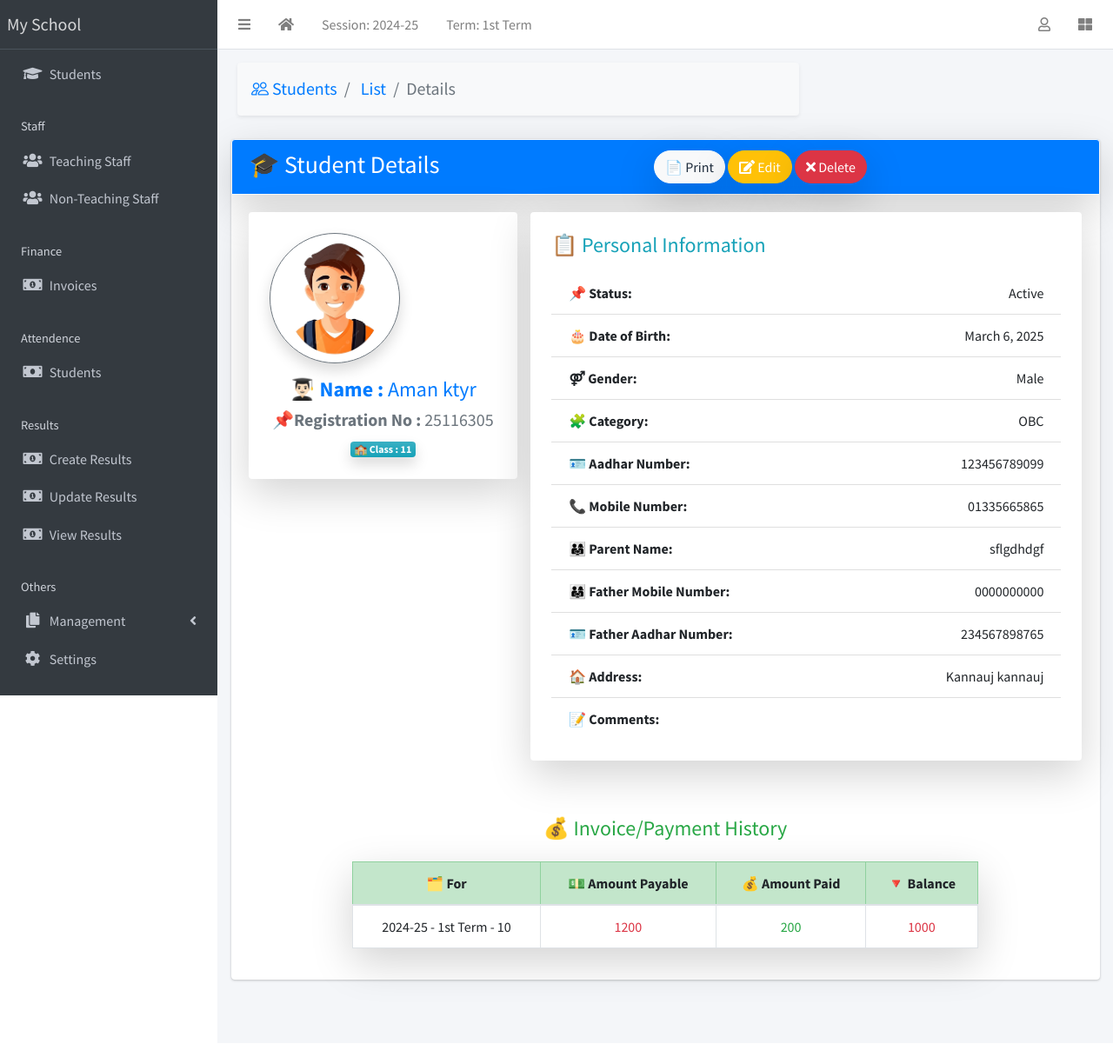
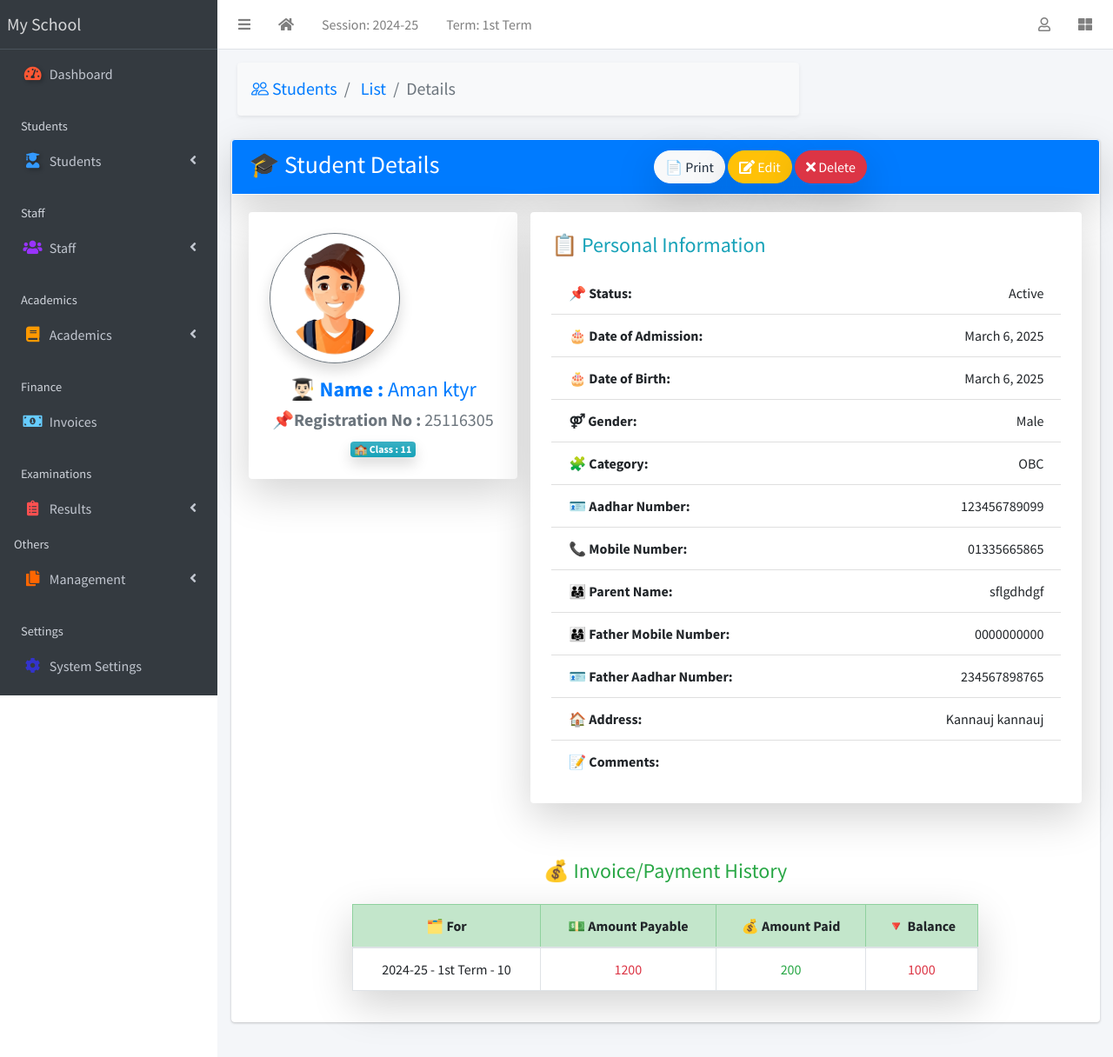
Before and after one commit to AmanKtyr/Django-School-Management-System, a Django app: page /student/1/ in a window 1280 px wide. Shown: the top 1216 px of the page at 87% size. Before the commit the page ends 1146 px from the top, so only its background shows below. Run offline with Django 3.2, Linux system fonts and the light colour scheme; a user stored in the database is signed in; data comes from the database, SQL or seed files in the repository; both versions use the stored data as it was after the commit; some libraries are stand-ins or nearby versions.

Commit message:
sidebar update

```diff
--- a/SMS/apps/students/templates/students/student_detail.html
+++ b/SMS/apps/students/templates/students/student_detail.html
@@ -61,6 +61,7 @@
       <h4 class="mb-3 text-info">📋 Personal Information</h4>
       <ul class="list-group list-group-flush">
         <li class="list-group-item d-flex justify-content-between"><strong>📌 Status:</strong> {{ object.get_current_status_display }}</li>
+        <li class="list-group-item d-flex justify-content-between"><strong>🎂 Date of Admission:</strong> {{ object.date_of_admission}}</li>
         <li class="list-group-item d-flex justify-content-between"><strong>🎂 Date of Birth:</strong> {{ object.date_of_birth }}</li>
         <li class="list-group-item d-flex justify-content-between"><strong>⚤ Gender:</strong> {{ object.get_gender_display }}</li>
         <li class="list-group-item d-flex justify-content-between"><strong>🧩 Category:</strong> {{ object.category}}</li>
--- a/SMS/static/dist/css/style.css
+++ b/SMS/static/dist/css/style.css
@@ -26,3 +26,10 @@
 .list-group-item {
     border-left: 5px solid #28a745;
 }
+
+
+
+.icon-color
+{
+  color: #007bff;
+}
--- a/SMS/templates/base.html
+++ b/SMS/templates/base.html
@@ -66,7 +66,7 @@
               <i class="fas fa-user mr-2"></i> Profile
             </a>
             <div class="dropdown-divider"></div>
-            <a href="{% url 'logout' %}" class="dropdown-item">
+            <a href="{% url 'login' %}" class="dropdown-item">
               <i class="fas fa-sign-out"></i> Sign out
             </a>
           </div>
@@ -84,88 +84,119 @@
       <!-- Brand Logo -->
       <a href="{% url 'home' %}" class="brand-link">{{ school_name | default:"MySchool" }}</a>
 
-      <!-- Sidebar -->
+{% comment %} sidebar start {% endcomment %}
+
 <div class="sidebar">
+  <nav class="mt-2">
+      <ul class="nav nav-pills nav-sidebar flex-column" data-widget="treeview" role="menu" data-accordion="false">
+          <li class="nav-item">
+              <a href="{% url 'home' %}" class="nav-link">
+                  <i class="nav-icon fas fa-tachometer-alt" style="color: #ff5733; text-shadow: 2px 2px 5px rgba(0, 0, 0, 0.3);"></i>
+                  <p>Dashboard</p>
+              </a>
+          </li>
 
-        <!-- Sidebar Menu -->
-        <nav class="mt-2">
-          <ul class="nav nav-pills nav-sidebar flex-column"
-            data-widget="treeview" role="menu" data-accordion="false">
+          <li class="nav-header">Students</li>
+          <li class="nav-item has-treeview">
+              <a href="#" class="nav-link">
+                  <i class="nav-icon fas fa-user-graduate" style="color: #3399ff; text-shadow: 2px 2px 5px rgba(0, 0, 0, 0.3);"></i>
+                  <p>Students<i class="fas fa-angle-left right"></i></p>
+              </a>
+              <ul class="nav nav-treeview">
                   <li class="nav-item">
                       <a href="{% url 'student-list' %}" class="nav-link">
-                <i class="nav-icon fas fa-graduation-cap"></i>
-                <p>
-                  Students
-                </p>
+                          <i class="fas fa-list nav-icon" style="color: #33cc33;"></i>
+                          <p>Student List</p>
                       </a>
                   </li>
+                  <li class="nav-item">
+                      <a href="{% url 'student-create' %}" class="nav-link">
+                          <i class="fas fa-user-plus nav-icon" style="color: #ffcc00;"></i>
+                          <p>Admissions</p>
+                      </a>
+                  </li>
+              </ul>
+          </li>
+
           <li class="nav-header">Staff</li>
+          <li class="nav-item has-treeview">
+              <a href="#" class="nav-link">
+                  <i class="nav-icon fas fa-users" style="color: #9933ff;"></i>
+                  <p>Staff<i class="fas fa-angle-left right"></i></p>
+              </a>
+              <ul class="nav nav-treeview">
                   <li class="nav-item">
                       <a href="{% url 'staff-list' %}" class="nav-link">
-                <i class="nav-icon fas fa-users"></i>
-                <p>
-                  Teaching  Staff
-                </p>
+                          <i class="fas fa-chalkboard-teacher nav-icon" style="color: #ff6666;"></i>
+                          <p>Teaching Staff</p>
                       </a>
                   </li>
                   <li class="nav-item">
                       <a href="{% url 'non-teaching-staffs-list' %}" class="nav-link">
-                <i class="nav-icon fas fa-users"></i>
-                <p>
-                  Non-Teaching  Staff
-                </p>
+                          <i class="fas fa-user-tie nav-icon" style="color: #009999;"></i>
+                          <p>Non-Teaching Staff</p>
                       </a>
+                  </li>
+              </ul>
+          </li>
+
+          <li class="nav-header">Academics</li>
+          <li class="nav-item has-treeview">
+              <a href="#" class="nav-link">
+                  <i class="nav-icon fas fa-book" style="color: #ff9900;"></i>
+                  <p>Academics<i class="fas fa-angle-left right"></i></p>
+              </a>
+              <ul class="nav nav-treeview">
+                  <li class="nav-item">
+                      <a href="{% url 'subjects' %}" class="nav-link">
+                          <i class="fas fa-book-open nav-icon" style="color: #339966;"></i>
+                          <p>Subjects</p>
+                      </a>
+                  </li>
+                  <li class="nav-item">
+                      <a href="{% url 'classes' %}" class="nav-link">
+                          <i class="fas fa-school nav-icon" style="color: #cc3300;"></i>
+                          <p>Classes</p>
+                      </a>
+                  </li>
+              </ul>
           </li>
 
           <li class="nav-header">Finance</li>
           <li class="nav-item">
               <a href="{% url 'invoice-list' %}" class="nav-link">
-                <i class="nav-icon fas fa-money-bill-alt"></i>
-                <p>
-                  Invoices
-                </p>
+                  <i class="nav-icon fas fa-money-bill-alt" style="color: #66ccff;"></i>
+                  <p>Invoices</p>
               </a>
           </li>
 
-            <li class="nav-header">Attendence</li>
-            <li class="nav-item">
-              <a href="" class="nav-link">
-                <i class="nav-icon fas fa-money-bill"></i>
-                <p>
-                  Students
-                </p>
+          <li class="nav-header">Examinations</li>
+          <li class="nav-item has-treeview">
+              <a href="#" class="nav-link">
+                  <i class="nav-icon fas fa-clipboard-list" style="color: #ff5050;"></i>
+                  <p>Results<i class="fas fa-angle-left right"></i></p>
               </a>
-            </li>
-            <li class="nav-header">Results</li>
+              <ul class="nav nav-treeview">
                   <li class="nav-item">
                       <a href="{% url 'create-result' %}" class="nav-link">
-                <i class="nav-icon fas fa-money-bill-alt"></i>
-                <p>
-                  Create Results
-                </p>
-              </a>
-            </li>
-            <li class="nav-item">
-              <a href="{% url 'edit-results' %}" class="nav-link">
-                <i class="nav-icon fas fa-money-bill-alt"></i>
-                <p>
-                  Update Results
-                </p>
+                          <i class="fas fa-file-alt nav-icon" style="color: #6600cc;"></i>
+                          <p>Create Results</p>
                       </a>
                   </li>
                   <li class="nav-item">
                       <a href="{% url 'view-results' %}" class="nav-link">
-                <i class="nav-icon fas fa-money-bill-alt"></i>
-                <p>
-                  View Results
-                </p>
+                          <i class="fas fa-eye nav-icon" style="color: #ffcc00;"></i>
+                          <p>View Results</p>
                       </a>
                   </li>
+              </ul>
+          </li>
 
+          <ul class="nav nav-pills nav-sidebar flex-column" data-widget="treeview" role="menu" data-accordion="false">
             <li class="nav-header">Others</li>
             <li class="nav-item has-treeview">
                 <a href="#" class="nav-link">
-                <i class="nav-icon fas fa-copy"></i>
+                    <i class="nav-icon fas fa-copy" style="color: #ff6600;"></i>
                     <p>
                         Management
                         <i class="fas fa-angle-left right"></i>
@@ -174,54 +205,46 @@
                 <ul class="nav nav-treeview">
                     <li class="nav-item">
                         <a href="{% url 'sessions' %}" class="nav-link">
-                    <i class="nav-icon fas fa-bars"></i>
-                    <p>
-                      Sessions
-                    </p>
+                            <i class="nav-icon fas fa-bars" style="color: #0099cc;"></i>
+                            <p>Sessions</p>
                         </a>
                     </li>
                     <li class="nav-item">
                         <a href="{% url 'terms' %}" class="nav-link">
-                    <i class="nav-icon fas fa-bars"></i>
-                    <p>
-                      Terms
-                      <i class="right"></i>
-                    </p>
+                            <i class="nav-icon fas fa-bars" style="color: #ff3366;"></i>
+                            <p>Terms</p>
                         </a>
                     </li>
                     <li class="nav-item">
                         <a href="{% url 'subjects' %}" class="nav-link">
-                    <i class="nav-icon fas fa-bars"></i>
-                    <p>
-                      Subjects
-                    </p>
+                            <i class="nav-icon fas fa-bars" style="color: #33cc33;"></i>
+                            <p>Subjects</p>
                         </a>
                     </li>
                     <li class="nav-item">
                         <a href="{% url 'classes' %}" class="nav-link">
-                    <i class="nav-icon fas fa-bars"></i>
-                    <p>
-                      Classes
-                    </p>
+                            <i class="nav-icon fas fa-bars" style="color: #cc3300;"></i>
+                            <p>Classes</p>
                         </a>
                     </li>
                 </ul>
             </li>
+        </ul>
+
+          <li class="nav-header">Settings</li>
           <li class="nav-item">
               <a href="{% url 'configs' %}" class="nav-link">
-                <i class="nav-icon fas fa-cog"></i>
-                <p>
-                  Settings
-                </p>
+                  <i class="nav-icon fas fa-cog" style="color: #3333cc;"></i>
+                  <p>System Settings</p>
               </a>
           </li>
+      </ul>
+  </nav>
+</div>
 
 
-          </ul>
-        </nav>
-        <!-- /.sidebar-menu -->
-      </div>
-      <!-- /.sidebar -->
+{% comment %} sidebar {% endcomment %}
+
     </aside>
 
 
```
Also changed, not shown: SMS/db.sqlite3, SMS/media/students/passports/icons8-person-80.png (added), 1 other file. Lines whose indentation alone changed are shown as unchanged.
